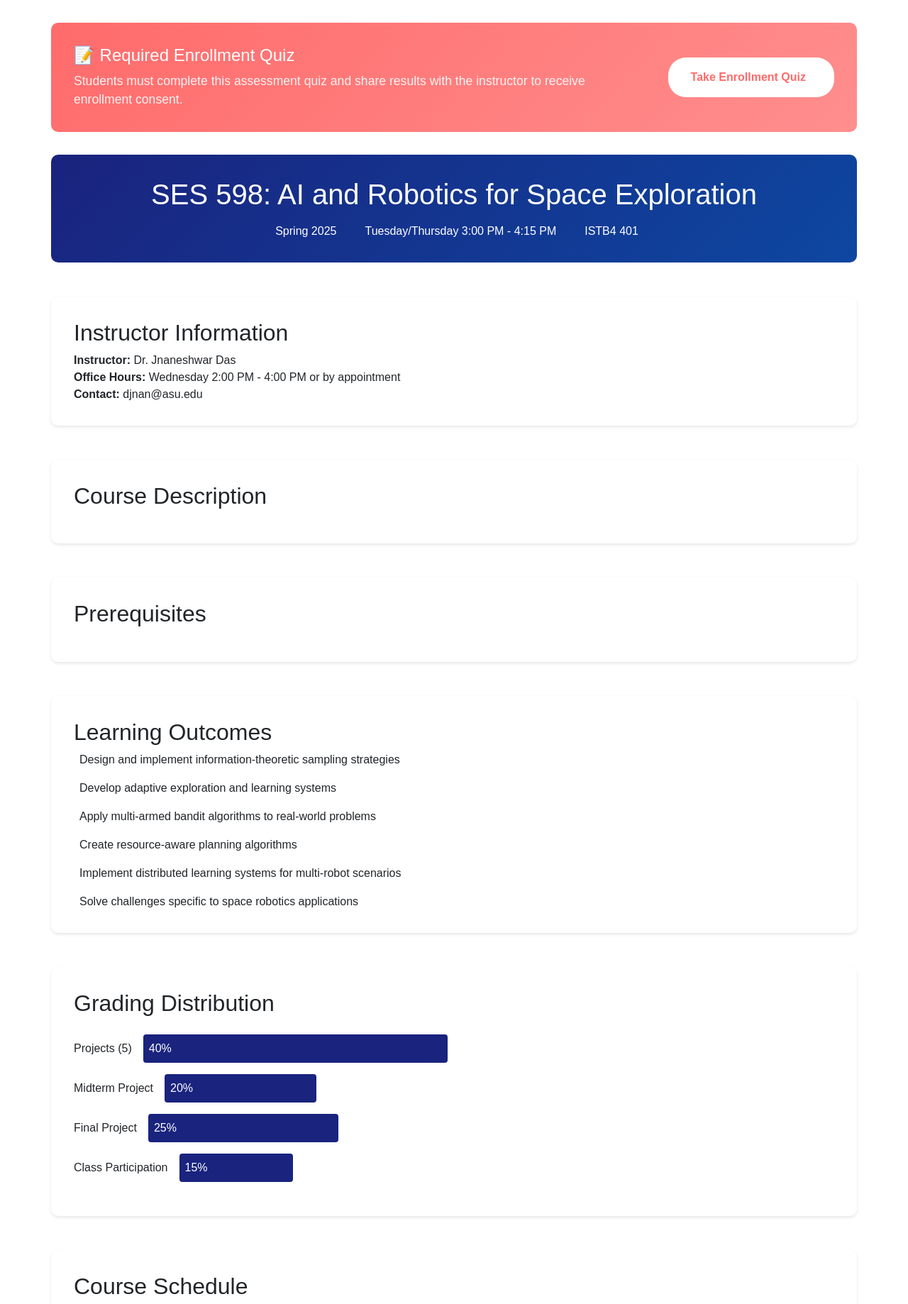
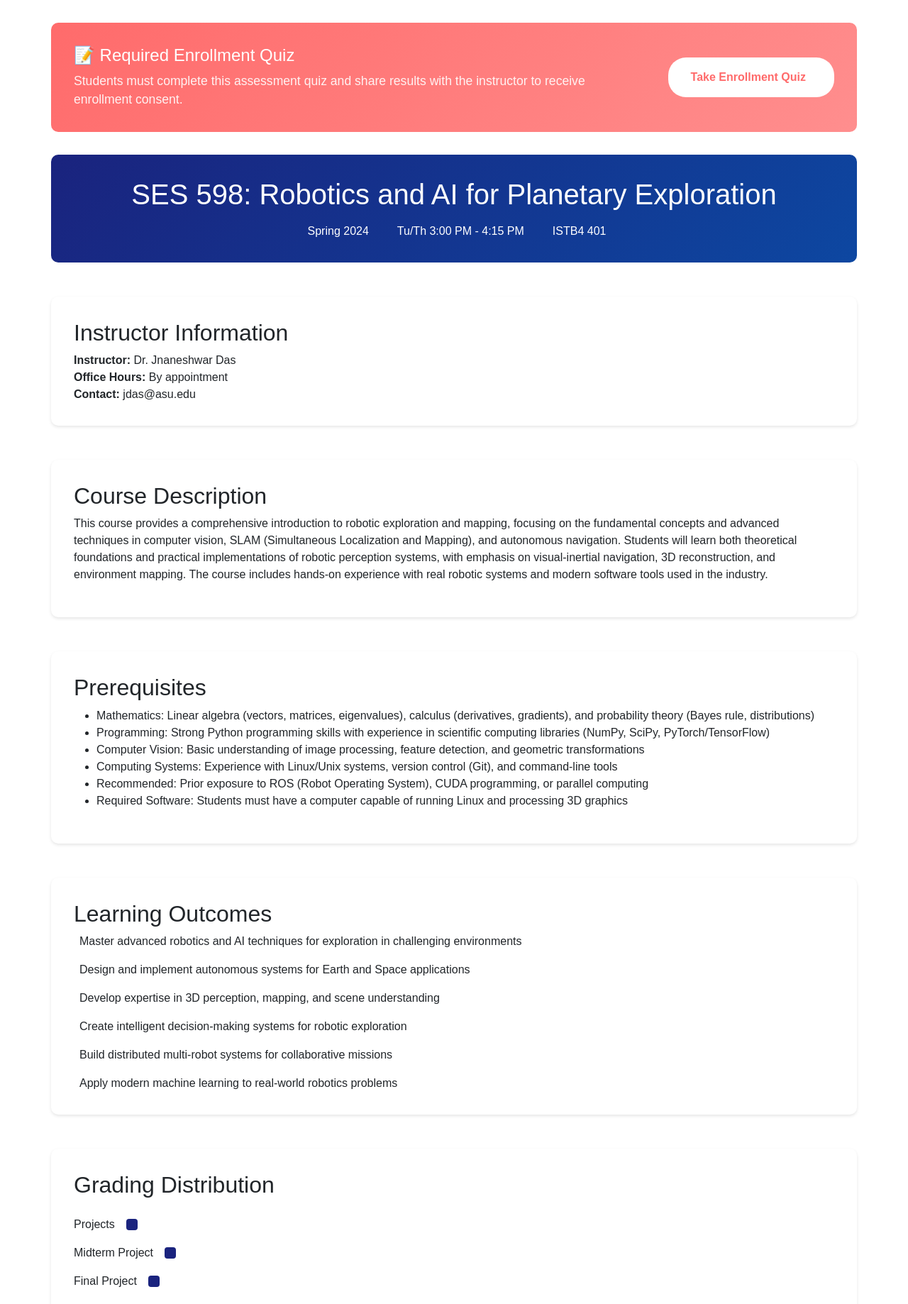
Before and after one commit to darknight-007/dreams-lab-portal, a Django app: page /ses598/ in a window 1280 px wide. Shown: the part 56-1894 px from the top of the page at 71% size. Run offline with Django 3.2, Linux system fonts and the light colour scheme; parts of the project's set-up code (start-up, migrations or seed data) failed here and were passed over.

Commit message:
layout and content improvement

```diff
--- a/dreams_laboratory/views.py
+++ b/dreams_laboratory/views.py
@@ -531,80 +531,42 @@ def ransac_demo_data(request):
     })
 
 def ses598_quiz(request):
-    # Generate or retrieve quiz ID from session
-    if 'quiz_id' not in request.session:
-        request.session['quiz_id'] = str(uuid.uuid4())[:8]
+    quiz_questions = {
+        'interactive_components': [
+            {
+                'id': 'stereo_challenge',
+                'type': 'stereo_buddy',
+                'title': 'Stereo Vision Challenge',
+                'description': 'Use the stereo vision widget to determine the depth of the marked point.',
+                'widget_url': 'stereo_buddy',
+                'question': 'What is the depth (in meters) of the red marker point?',
+                'validation_type': 'numeric',
+                'tolerance': 0.1  # Allow answers within 10cm
+            },
+            {
+                'id': 'ransac_challenge',
+                'type': 'ransac_buddy',
+                'title': 'RANSAC Model Fitting',
+                'description': 'Use RANSAC to fit a line to the noisy data and identify outliers.',
+                'widget_url': 'ransac-buddy',
+                'question': 'How many outliers were identified with the optimal threshold?',
+                'validation_type': 'numeric',
+                'tolerance': 2  # Allow for slight variations in outlier detection
+            },
+            {
+                'id': 'param_estimation',
+                'type': 'param_estimation_buddy',
+                'title': 'Parameter Estimation Challenge',
+                'description': 'Estimate the optimal parameters for the given system using the parameter estimation tool.',
+                'widget_url': 'param_estimation_buddy',
+                'question': 'What is the optimal learning rate that achieves the fastest convergence?',
+                'validation_type': 'numeric',
+                'tolerance': 0.01
+            }
+        ]
+    }
 
-    if request.method == 'GET':
-        if 'quiz_results' in request.session:
-            del request.session['quiz_results']
-        return render(request, 'ses598_quiz.html', {
-            'show_results': False,
-            'quiz_id': request.session['quiz_id']
-        })
-
-    if request.method == 'POST':
-        # Calculate scores as before
-        cv_score = 0
-        if request.POST.get('q1') == correct_answers['q1']: cv_score += 50
-        if request.POST.get('q2') == correct_answers['q2']: cv_score += 50
-
-        slam_score = 0
-        if request.POST.get('q3') == correct_answers['q3']: slam_score += 50
-        if request.POST.get('q4') == correct_answers['q4']: slam_score += 50
-
-        estimation_score = 0
-        if request.POST.get('q5') == correct_answers['q5']: estimation_score += 50
-        if request.POST.get('q6') == correct_answers['q6']: estimation_score += 50
-
-        sensing_score = 0
-        if request.POST.get('q7') == correct_answers['q7']: sensing_score += 50
-        if request.POST.get('q8') == correct_answers['q8']: sensing_score += 50
-
-        motion_score = 0
-        if request.POST.get('q9') == correct_answers['q9']: motion_score += 50
-        if request.POST.get('q10') == correct_answers['q10']: motion_score += 50
-
-        total_score = (cv_score + slam_score + estimation_score + sensing_score + motion_score) / 5
-
-        # Save to database
-        quiz_submission = QuizSubmission.objects.create(
-            quiz_id=request.session['quiz_id'],
-            cv_score=cv_score,
-            slam_score=slam_score,
-            estimation_score=estimation_score,
-            sensing_score=sensing_score,
-            motion_score=motion_score,
-            total_score=total_score,
-            # Store individual answers
-            q1=request.POST.get('q1'),
-            q2=request.POST.get('q2'),
-            q3=request.POST.get('q3'),
-            q4=request.POST.get('q4'),
-            q5=request.POST.get('q5'),
-            q6=request.POST.get('q6'),
-            q7=request.POST.get('q7'),
-            q8=request.POST.get('q8'),
-            q9=request.POST.get('q9'),
-            q10=request.POST.get('q10'),
-        )
-
-        # Store results in session as before
-        quiz_results = {
-            'show_results': True,
-            'cv_score': cv_score,
-            'slam_score': slam_score,
-            'estimation_score': estimation_score,
-            'sensing_score': sensing_score,
-            'motion_score': motion_score,
-            'total_score': total_score,
-            'quiz_id': request.session['quiz_id']
-        }
-        request.session['quiz_results'] = quiz_results
-
-        return render(request, 'ses598_quiz.html', quiz_results)
-
-    return render(request, 'ses598_quiz.html', {'show_results': False})
+    return render(request, 'ses598_quiz.html', {'quiz_questions': quiz_questions})
 
 def reset_quiz(request):
     if 'quiz_results' in request.session:
@@ -614,15 +576,59 @@ def reset_quiz(request):
 def ses598_course_view(request):
     syllabus = {
         'course_info': {
-            'title': 'SES 598: AI and Robotics for Space Exploration',
-            'semester': 'Spring 2025',
-            'credits': 3,
+            'title': 'SES 598: Robotics and AI for Planetary Exploration',
+            'semester': 'Spring 2024',
+            'meeting_times': 'Tu/Th 3:00 PM - 4:15 PM',
             'location': 'ISTB4 401',
-            'meeting_times': 'Tuesday/Thursday 3:00 PM - 4:15 PM',
             'instructor': 'Dr. Jnaneshwar Das',
-            'office_hours': 'Wednesday 2:00 PM - 4:00 PM or by appointment',
-            'contact': 'djnan@asu.edu'
+            'office_hours': 'By appointment',
+            'contact': 'jdas@asu.edu'
         },
+        'course_description': '''This course provides a comprehensive introduction to robotic exploration and mapping,
+        focusing on the fundamental concepts and advanced techniques in computer vision, SLAM (Simultaneous Localization and Mapping),
+        and autonomous navigation. Students will learn both theoretical foundations and practical implementations of robotic
+        perception systems, with emphasis on visual-inertial navigation, 3D reconstruction, and environment mapping. The course
+        includes hands-on experience with real robotic systems and modern software tools used in the industry.''',
+
+        'prerequisites': [
+            'Mathematics: Linear algebra (vectors, matrices, eigenvalues), calculus (derivatives, gradients), and probability theory (Bayes rule, distributions)',
+            'Programming: Strong Python programming skills with experience in scientific computing libraries (NumPy, SciPy, PyTorch/TensorFlow)',
+            'Computer Vision: Basic understanding of image processing, feature detection, and geometric transformations',
+            'Computing Systems: Experience with Linux/Unix systems, version control (Git), and command-line tools',
+            'Recommended: Prior exposure to ROS (Robot Operating System), CUDA programming, or parallel computing',
+            'Required Software: Students must have a computer capable of running Linux and processing 3D graphics'
+        ],
+
+        'learning_outcomes': [
+            'Master advanced robotics and AI techniques for exploration in challenging environments',
+            'Design and implement autonomous systems for Earth and Space applications',
+            'Develop expertise in 3D perception, mapping, and scene understanding',
+            'Create intelligent decision-making systems for robotic exploration',
+            'Build distributed multi-robot systems for collaborative missions',
+            'Apply modern machine learning to real-world robotics problems'
+        ],
+
+        'grading': {
+            'Projects': {
+                'Project 1: 3D Reconstruction': '8%',
+                'Project 2: Neural Scene Understanding': '8%',
+                'Project 3: Digital Twin System': '8%',
+                'Project 4: Multi-Robot Exploration': '8%',
+                'Project 5: Extreme Environment Operations': '8%'
+            },
+            'Midterm Project': {
+                'Information-Driven Mapping System': '20%'
+            },
+            'Final Project': {
+                'End-to-End Space Robotics System': '25%'
+            },
+            'Class Participation': {
+                'Interactive Tutorials': '5%',
+                'Discussion & Code Reviews': '5%',
+                'Project Presentations': '5%'
+            }
+        },
+
         'modules': [
             {
                 'week': '1-2',
@@ -720,20 +726,6 @@ def ses598_course_view(request):
                 ],
                 'assignment': 'Final Project: End-to-end space robotics system'
             }
-        ],
-        'grading': {
-            'Projects (5)': '40%',
-            'Midterm Project': '20%',
-            'Final Project': '25%',
-            'Class Participation': '15%'
-        },
-        'learning_outcomes': [
-            'Design and implement information-theoretic sampling strategies',
-            'Develop adaptive exploration and learning systems',
-            'Apply multi-armed bandit algorithms to real-world problems',
-            'Create resource-aware planning algorithms',
-            'Implement distributed learning systems for multi-robot scenarios',
-            'Solve challenges specific to space robotics applications'
         ]
     }
 
--- a/templates/ses598_course.html
+++ b/templates/ses598_course.html
@@ -85,8 +85,7 @@
             {% for component, percentage in syllabus.grading.items %}
             <div class="grading-item">
                 <div class="grading-label">{{ component }}</div>
-                <div class="grading-bar" style="width: {{ percentage }}">
-                    <span>{{ percentage }}</span>
+                <div class="grading-bar" style="width: calc({{ percentage|cut:'%' }} * 1%)">
                 </div>
             </div>
             {% endfor %}
```
